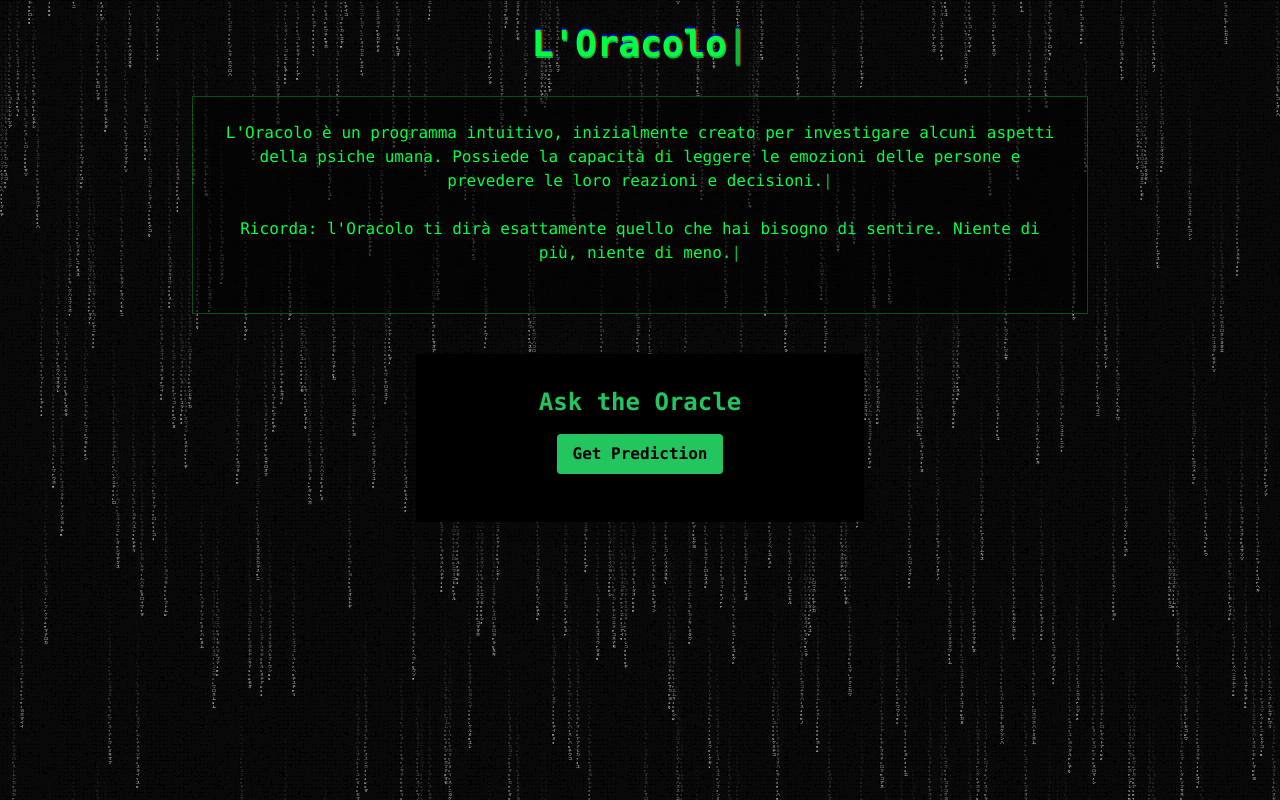
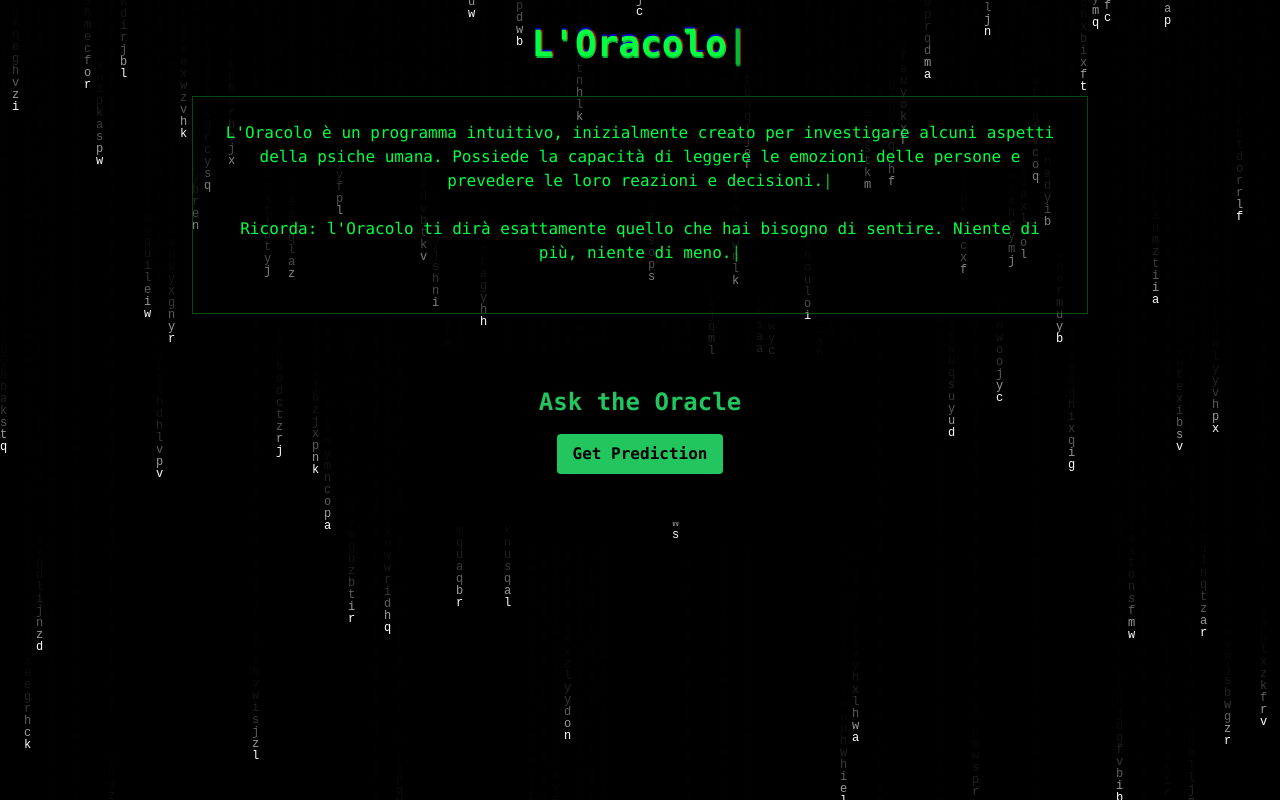
Before and after one commit to luca-di-leo/Matrix, a Next.js app: page /oracle in a window 1280 px wide. Built offline with nearby package versions, Linux system fonts and the light colour scheme.

Commit message:
refactor: create a new props for DigitalRain

```diff
--- a/app/(user)/oracle/page.tsx
+++ b/app/(user)/oracle/page.tsx
@@ -8,9 +8,11 @@ const OraclePage: React.FC = () => {
     return (
 <div className="min-h-screen bg-black text-[#00FF41] font-mono overflow-hidden relative p-6">
     <DigitalRain
-    fontSize={4}
+    fontSize={12}
     color="#FFFFFF"
-    speed={1}
+    characters='abcdefghijklmnopqrstuvwxyz'
+    speed={60}
+    backgroundOpacity={0.4}
     />
 
       <div className="max-w-4xl mx-auto relative">
--- a/app/components/molecules/DigitalRain/index.tsx
+++ b/app/components/molecules/DigitalRain/index.tsx
@@ -6,7 +6,9 @@ const DigitalRain: FC<DigitalRainProps> = ({
   fontSize = 14,
   color = "#00FF41",
   speed = 35,
-  characters = "アイウエオカキクケコサシスセソタチツテトナニヌネノハヒフヘホマミムメモヤユヨラリルレロワヲン0123456789ABCDEFGHIJKLMNOPQRSTUVWXYZ"
+  characters = "アイウエオカキクケコサシスセソタチツテトナニヌネノハヒフヘホマミムメモヤユヨラリルレロワヲン0123456789ABCDEFGHIJKLMNOPQRSTUVWXYZ",
+  backgroundOpacity = 0.05, // Nuova prop per controllare la trasparenza dello sfondo
+
 }) => {
   // Qui stiamo prendendo l'oggetto canvas nel DOM
   const canvasRef = useRef<HTMLCanvasElement>(null);
@@ -41,7 +43,7 @@ const DigitalRain: FC<DigitalRainProps> = ({
     const draw = () => {
       // Funzione per disegnare il testo sul canvas
       // Qui si cancella leggermente il frame precedente disegnando un rettangolo nero trasparente sopra l'intero canvas
-      ctx.fillStyle = "rgba(0, 0, 0, 0.05)";
+      ctx.fillStyle = `rgba(0, 0, 0, ${backgroundOpacity})`;
       ctx.fillRect(0, 0, canvas.width, canvas.height);
 
       ctx.fillStyle = color; // Imposta il colore del testo passato come prop (default: verde luminoso)
@@ -75,7 +77,7 @@ const DigitalRain: FC<DigitalRainProps> = ({
       clearInterval(interval);
       window.removeEventListener("resize", resizeCanvas);
     };
-  }, [fontSize, color, speed, characters]); // Aggiorna l'effetto quando cambiano le props
+  }, [fontSize, color, speed, characters, backgroundOpacity]); // Aggiorna l'effetto quando cambiano le props
 
   // Il <canvas> è un elemento HTML che permette di disegnare grafici, immagini e animazioni direttamente nella pagina web.
   // Funziona come una tela (come un foglio di carta) su cui puoi "disegnare" usando JavaScript.
--- a/app/components/molecules/DigitalRain/index.types.ts
+++ b/app/components/molecules/DigitalRain/index.types.ts
@@ -3,4 +3,5 @@ export default interface DigitalRainProps {
     color?: string; // Colore dei caratteri (default: "#00FF41")
     speed?: number; // Velocità dell'animazione in millisecondi (default: 35)
     characters?: string; // Stringa contenente i caratteri visualizzabili (default: alfabeto + numeri)
+    backgroundOpacity?: number; // Opacità dello sfondo (default: 0.05)
  }
```
